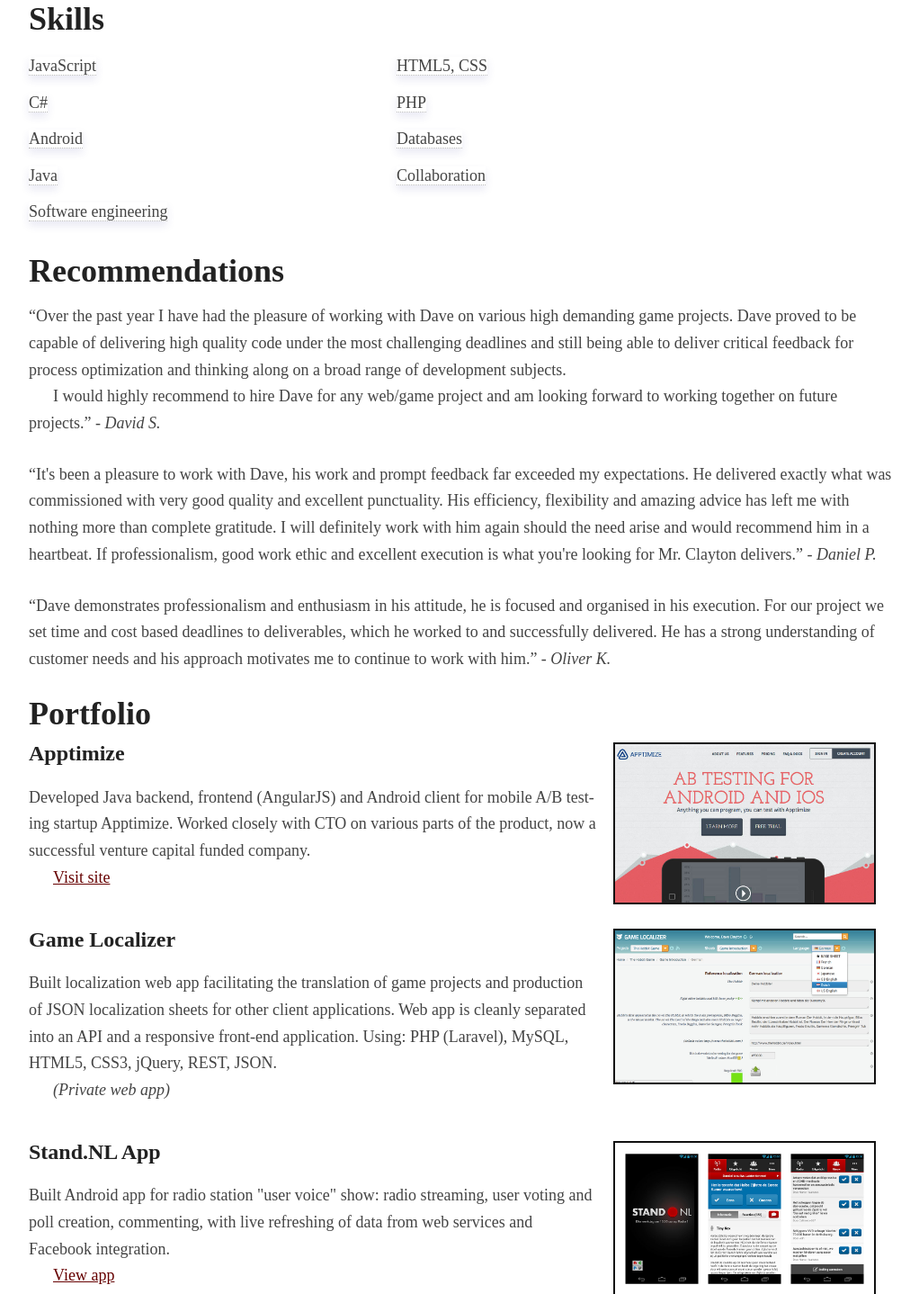
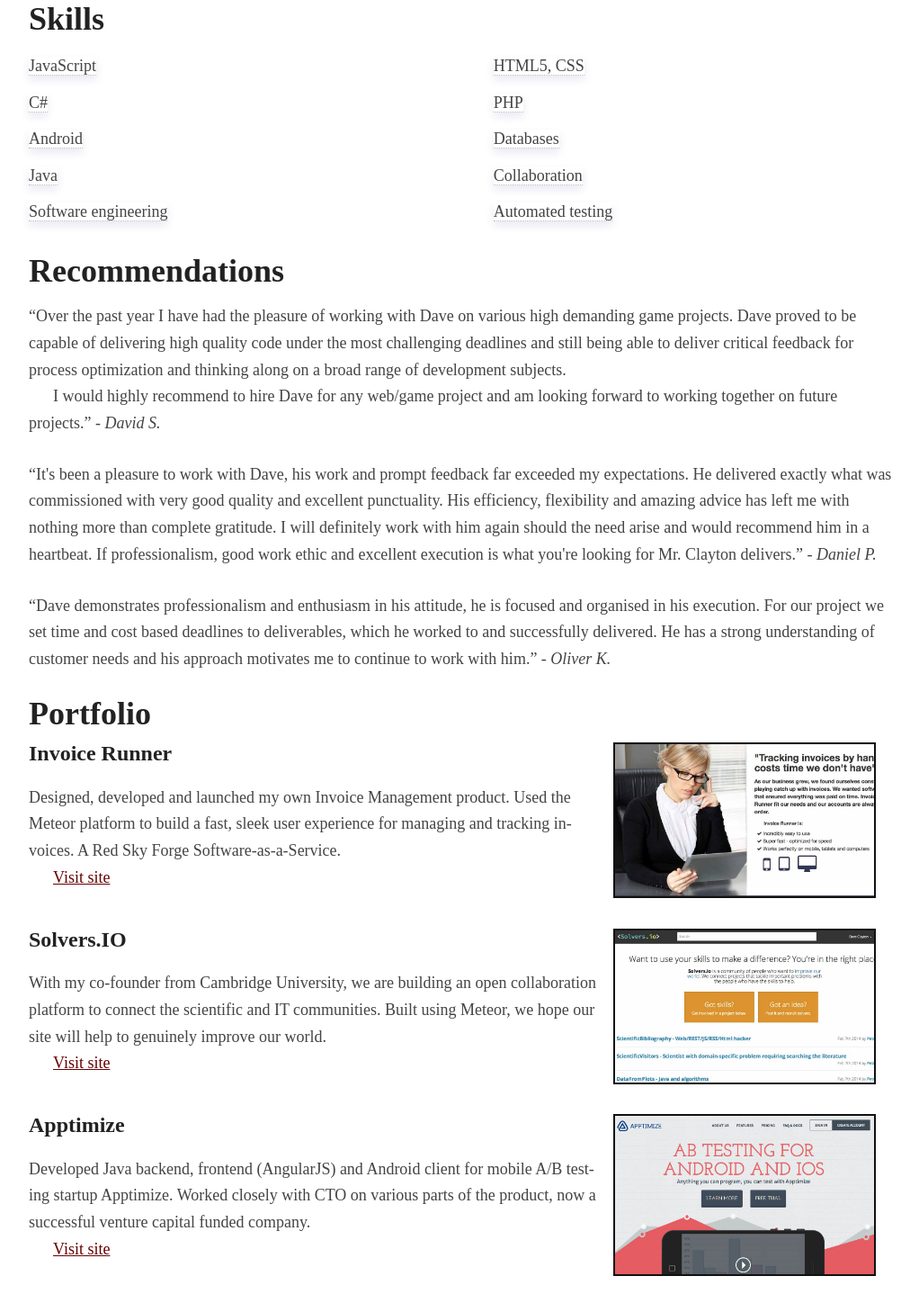
Before and after one commit to davedx/Dave-Clayton-Portfolio, a plain HTML site: page index.html in a window 1280 px wide. Shown: the part 336-1774 px from the top of the page at 90% size, without its empty margins (128-1150 px from the left). Drawn offline with Linux system fonts and the light colour scheme.

Commit message:
Added invoice runner, solvers and automated testing

```diff
--- a/index.html
+++ b/index.html
@@ -42,7 +42,8 @@
 				<td><span title="Scrum, agile, waterfall, git, svn">Collaboration</span></td>
 			</tr>
 			<tr>
-				<td colspan="2"><span title="Business analysis, requirements gathering, functional and technical design, architecture, acceptance testing">Software engineering</span></td>
+				<td><span title="Business analysis, requirements gathering, functional and technical design, architecture, acceptance testing">Software engineering</span></td>
+				<td><span title="TDD, BDD, CI, phantomjs, qunit, jasmine, grunt">Automated testing</span></td>
 			</tr>
 		</table>
 
@@ -78,6 +79,24 @@
   	<a name="portfolio">
 	  	<h3>Portfolio</h3>
   	</a>
+
+		<header>
+			<h4>Invoice Runner</h4>
+		</header>
+		<a href="img/invoice-runner.jpg"><img class="screenshot" alt="Invoice Runner" src="img/invoice-runner.jpg"></a>
+		<p class="clear-left">Designed, developed and launched my own Invoice Management product. Used the Meteor platform to build a fast, sleek user experience for managing and tracking invoices. A Red Sky Forge Software-as-a-Service.</p>
+		<p><a href="https://invoicerunner.com">Visit site</a></p>
+
+		<div class="divider"></div>
+
+		<header>
+			<h4>Solvers.IO</h4>
+		</header>
+		<a href="img/solvers-io.jpg"><img class="screenshot" alt="Solvers.IO" src="img/solvers-io.jpg"></a>
+		<p class="clear-left">With my co-founder from Cambridge University, we are building an open collaboration platform to connect the scientific and IT communities. Built using Meteor, we hope our site will help to genuinely improve our world.</p>
+		<p><a href="http://solvers.io">Visit site</a></p>
+
+		<div class="divider"></div>
 
 		<header>
 			<h4>Apptimize</h4>
```
Also changed, not shown: img/invoice-runner.jpg (added), img/solvers-io.jpg (added).
